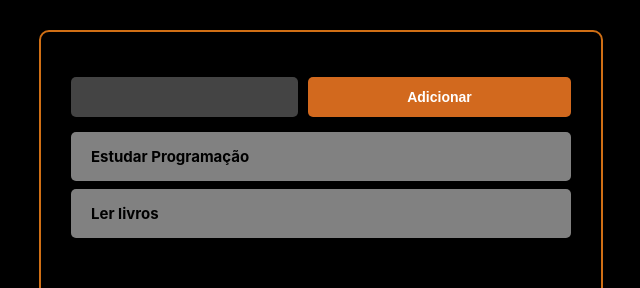
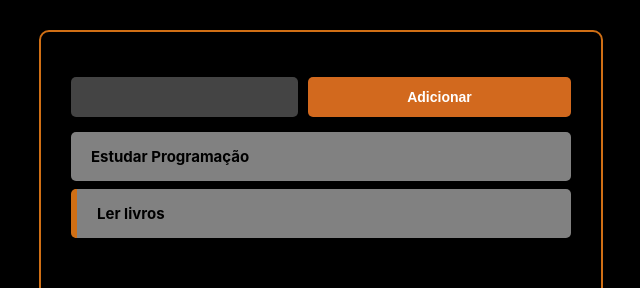
Before and after one commit to ggsales/To-do-list-React, a React (Create React App) app: page / in a window 1280 px wide. Shown: the top 288 px of the page, without its empty margins (319-959 px from the left). Built offline with nearby package versions, Linux system fonts and the light colour scheme.

Commit message:
create completed task style and apply logic for this

```diff
--- a/package.json
+++ b/package.json
@@ -9,6 +9,7 @@
     "react": "^17.0.2",
     "react-dom": "^17.0.2",
     "react-scripts": "4.0.3",
+    "uuid": "^8.3.2",
     "web-vitals": "^1.1.2"
   },
   "scripts": {
--- a/src/App.jsx
+++ b/src/App.jsx
@@ -1,5 +1,5 @@
 import React, { useState } from "react";
-
+import { v4 as uuidv4 } from "uuid";
 import Tasks from './components/Tasks'
 import "./App.css"
 import AddTask from "./components/AddTask";
@@ -18,12 +18,35 @@ const App = () => {
           completed : true,
       },
     ]);
+    const handleTaskClick = (taskId) => {
+      const newTask = tarefas.map(task =>{
+        if(task.id === taskId) return {... task, completed: !task.completed}
+
+        return task
+      })
+      setTarefas(newTask)
+    };
+
+
+
+    const handleTaskAddition = (taskTitle) =>{
+      const newTask = [
+        ... tarefas,
+        {
+          title: taskTitle,
+          id : uuidv4,
+          completed: false,
+      },
+    ];
+
+      setTarefas(newTask)
+    };
 
     return(
       <>
         <div className= "container">
-          <AddTask />
-          <Tasks tarefas={tarefas}/>
+          <AddTask handleTaskAddition={handleTaskAddition} />
+          <Tasks tarefas={tarefas}  handleTaskClick={handleTaskClick}/>
         </div>;
       </>
     );
--- a/src/components/AddTask.jsx
+++ b/src/components/AddTask.jsx
@@ -1,13 +1,28 @@
-import React from "react";
+import React, { useState } from "react";
 import "./AddTask.css"
 import Button from "./Button";
 
-const AddTask = () => {
+const AddTask = ({handleTaskAddition}) => {
+    const [inputData, setInputData] = useState('')
+
+    const handleInputChange = (e) => {
+        setInputData(e.target.value);
+    };
+
+    const handleAddTaskClick = () => {
+        handleTaskAddition(inputData)
+        setInputData("")
+    };
+
     return (
         <div className="add-task-container">
-            <input className="add-task-input"type="text" />
-            <div className="add-task-button-container"></div>
-            <Button>Adicionar</Button>
+            <input onChange={handleInputChange}
+            value={inputData}
+             className="add-task-input"
+             type="text"
+        />
+        <div className="add-task-button-container"></div>
+            <Button onClick={handleAddTaskClick}>Adicionar</Button>
         </div>
     );
 }
--- a/src/components/TaskExibida.jsx
+++ b/src/components/TaskExibida.jsx
@@ -1,8 +1,20 @@
 import React from "react";
 import './taskStyle.css';
 
-const TaskExibida = ({tarefa}) => {
-    return <div className = "task-container">{tarefa.title}</div>
+const TaskExibida = ({tarefa, handleTaskClick}) => {
+        return(
+            <div
+                className="task-container"
+                style={tarefa.completed ? {borderLeft: '6px solid rgb(208, 111, 21)'} : {}}
+            >
+                <div className="task-title" onClick={() => handleTaskClick(tarefa.id)}>
+                    {tarefa.title}
+                </div>
+            </div>
+        );
+
+
+    //return <div className = "task-container">{tarefa.title}</div>;
 };
 
 export default TaskExibida;
--- a/src/components/Tasks.jsx
+++ b/src/components/Tasks.jsx
@@ -1,11 +1,11 @@
 import React from "react";
 import TaskExibida from "./TaskExibida";
 
-const Tasks = ({tarefas}) => {
+const Tasks = ({tarefas,  handleTaskClick}) => {
     return (
         <>
             {tarefas.map((tarefa) => (
-                 <TaskExibida tarefa={tarefa} />
+                 <TaskExibida tarefa={tarefa} handleTaskClick={handleTaskClick} />
                  ))}
         </>
     );
--- a/src/components/taskStyle.css
+++ b/src/components/taskStyle.css
@@ -9,5 +9,8 @@
     font-weight: 700;
     font-size: 15px;
     align-items: center;
+}
+
+.task-title{
     cursor: pointer;
 }
```
Also changed, not shown: 1 other file (tests, documents, lock files or other folders).
